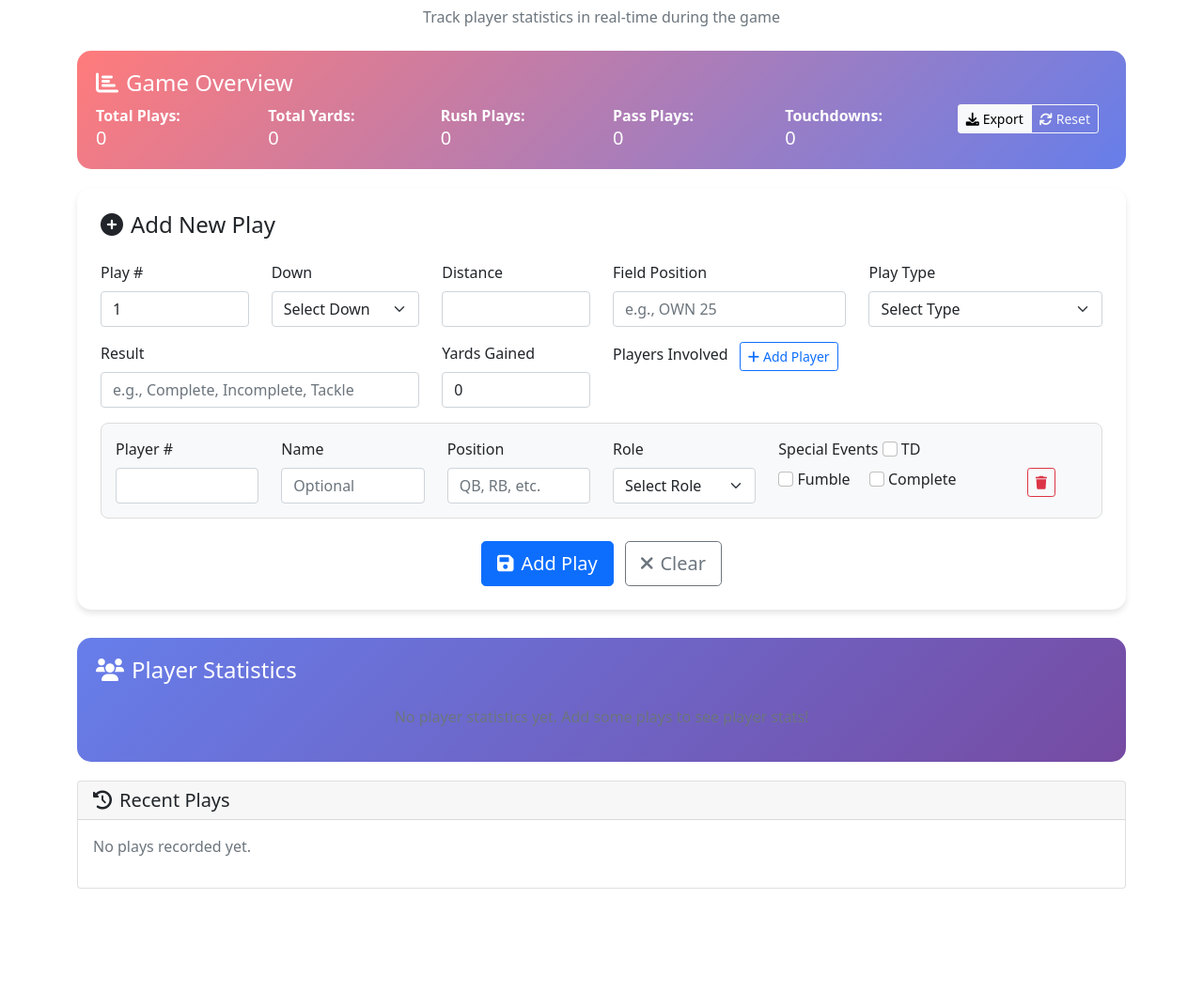
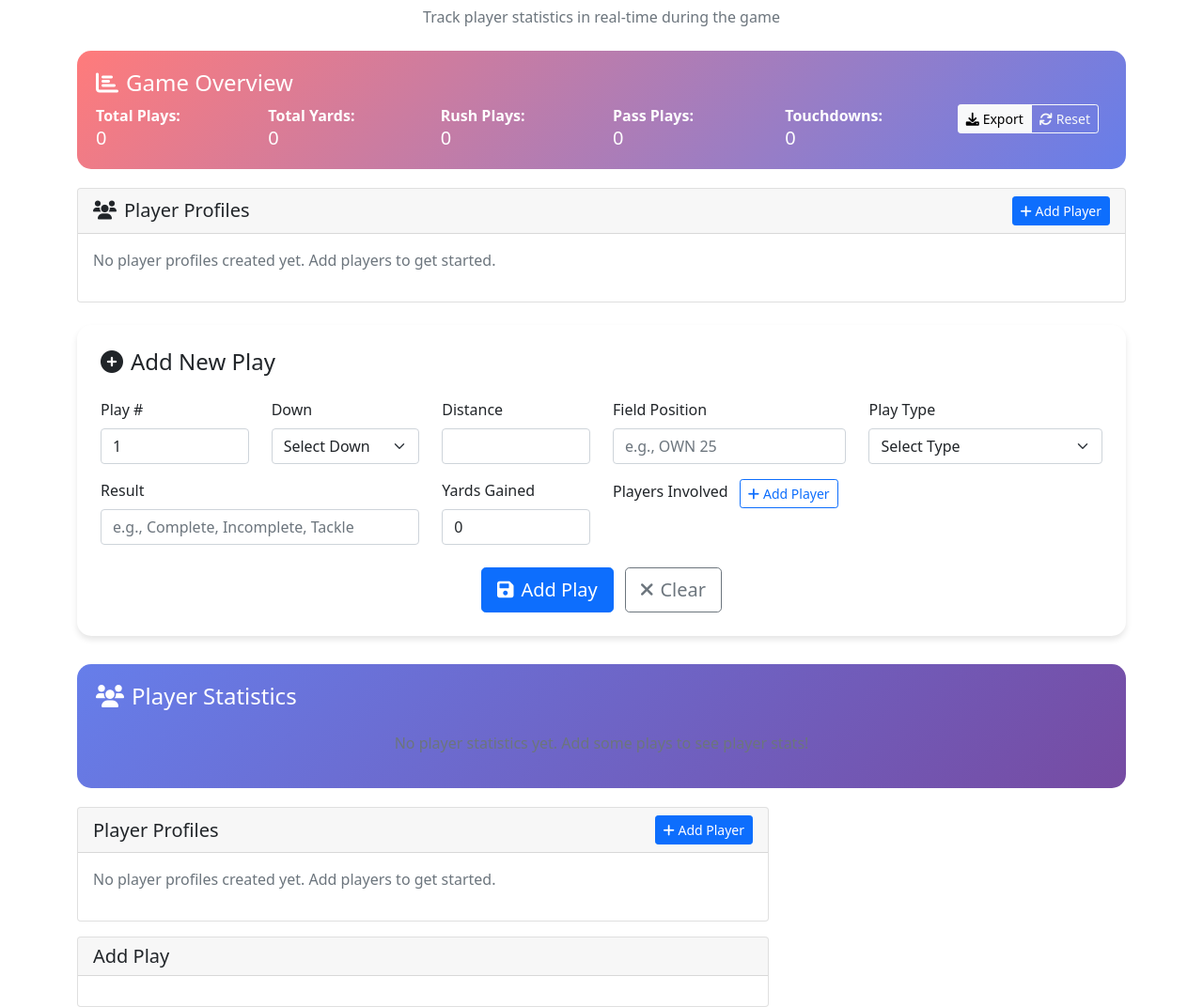
Before and after one commit to bhoy33/hoy-sports-data, a Flask app: page /analytics/box-stats in a window 1280 px wide. Shown: the part 146-1218 px from the top of the page at 94% size. Before the commit the page ends 1092 px from the top, so only its background shows below. Run offline with Flask 3, Linux system fonts and the light colour scheme; the visitor is signed in with stand-in values (Sample User, id 1); some libraries are stand-ins or nearby versions.

Commit message:
Implement player profile system for Box Stats Analytics - create/manage player profiles, select by position, streamlined in-game workflow

```diff
--- a/templates/box_stats.html
+++ b/templates/box_stats.html
@@ -125,6 +125,25 @@
             </div>
         </div>
 
+        <!-- Player Profiles Management -->
+        <div class="row mb-4">
+            <div class="col-12">
+                <div class="card">
+                    <div class="card-header d-flex justify-content-between align-items-center">
+                        <h5 class="mb-0"><i class="fas fa-users me-2"></i>Player Profiles</h5>
+                        <button type="button" class="btn btn-primary btn-sm" onclick="showAddPlayerModal()">
+                            <i class="fas fa-plus"></i> Add Player
+                        </button>
+                    </div>
+                    <div class="card-body">
+                        <div id="playerProfilesContainer">
+                            <p class="text-muted">No player profiles created yet. Add players to get started.</p>
+                        </div>
+                    </div>
+                </div>
+            </div>
+        </div>
+
         <!-- Play Entry Form -->
         <div class="row">
             <div class="col-12">
@@ -209,11 +228,6 @@
                             </div>
                         </div>
 
-                        <!-- Dynamic Player Inputs -->
-                        <div id="playersContainer" class="mt-3">
-                            <!-- Player input groups will be added here -->
-                        </div>
-
                         <div class="row mt-4">
                             <div class="col-12 text-center">
                                 <button type="submit" class="btn btn-primary btn-lg">
@@ -245,25 +259,72 @@
 
         <!-- Recent Plays -->
         <div class="row">
-            <div class="col-12">
+            <div class="col-md-8">
+                <!-- Player Profiles Management -->
+                <div class="card mb-3">
+                    <div class="card-header d-flex justify-content-between align-items-center">
+                        <h5 class="mb-0">Player Profiles</h5>
+                        <button type="button" class="btn btn-primary btn-sm" onclick="showAddPlayerModal()">
+                            <i class="fas fa-plus"></i> Add Player
+                        </button>
+                    </div>
+                    <div class="card-body">
+                        <div id="playerProfilesContainer">
+                            <p class="text-muted">No player profiles created yet. Add players to get started.</p>
+                        </div>
+                    </div>
+                </div>
+
                 <div class="card">
                     <div class="card-header">
-                        <h5 class="mb-0">
-                            <i class="fas fa-history me-2"></i>Recent Plays
-                        </h5>
+                        <h5 class="mb-0">Add Play</h5>
                     </div>
                     <div class="card-body">
-                        <div id="recentPlaysContainer">
-                            <p class="text-muted">No plays recorded yet.</p>
+                        <form id="playForm">
+    </div>
+
+    <!-- Add Player Modal -->
+    <div class="modal fade" id="addPlayerModal" tabindex="-1">
+        <div class="modal-dialog">
+            <div class="modal-content">
+                <div class="modal-header">
+                    <h5 class="modal-title">Add Player Profile</h5>
+                    <button type="button" class="btn-close" data-bs-dismiss="modal"></button>
+                </div>
+                <div class="modal-body">
+                    <form id="addPlayerForm">
+                        <div class="mb-3">
+                            <label for="playerNumber" class="form-label">Jersey Number *</label>
+                            <input type="number" class="form-control" id="playerNumber" min="0" max="99" required>
                         </div>
-                    </div>
+                        <div class="mb-3">
+                            <label for="playerName" class="form-label">Player Name *</label>
+                            <input type="text" class="form-control" id="playerName" required>
+                        </div>
+                        <div class="mb-3">
+                            <label for="playerPosition" class="form-label">Position *</label>
+                            <select class="form-select" id="playerPosition" required>
+                                <option value="">Select Position</option>
+                                <option value="QB">QB - Quarterback</option>
+                                <option value="RB">RB - Running Back</option>
+                                <option value="WR">WR - Wide Receiver</option>
+                                <option value="TE">TE - Tight End</option>
+                                <option value="OL">OL - Offensive Line</option>
+                                <option value="K">K - Kicker</option>
+                            </select>
+                        </div>
+                    </form>
+                </div>
+                <div class="modal-footer">
+                    <button type="button" class="btn btn-secondary" data-bs-dismiss="modal">Cancel</button>
+                    <button type="button" class="btn btn-primary" onclick="savePlayerProfile()">Save Player</button>
                 </div>
             </div>
         </div>
     </div>
 
     <!-- Loading Spinner -->
-    <div id="loadingSpinner" class="d-none position-fixed top-50 start-50 translate-middle">
+    <div id="loadingSpinner" class="text-center d-none">
         <div class="spinner-border text-primary" role="status">
             <span class="visually-hidden">Loading...</span>
         </div>
@@ -276,13 +337,16 @@
 
     <script src="https://cdn.jsdelivr.net/npm/bootstrap@5.1.3/dist/js/bootstrap.bundle.min.js"></script>
     <script>
+        let currentPlayNumber = 1;
         let playerInputCount = 0;
-        let currentPlayNumber = 1;
+        let playerProfiles = {};
+        let selectedPlayersForPlay = [];
 
-        // Initialize page
+        // Initialize on page load
         document.addEventListener('DOMContentLoaded', function() {
+            updatePlayNumber();
             loadStats();
-            updatePlayNumber();
+            loadPlayerProfiles();
         });
 
         // Add player input group
@@ -364,35 +428,30 @@
             addPlay();
         });
 
-        // Get players data from form
-        function getPlayersData() {
-            const players = [];
-            const playerGroups = document.querySelectorAll('.player-input-group');
-
-            playerGroups.forEach(group => {
-                const number = group.querySelector('.player-number').value;
-                if (number) {
-                    players.push({
-                        number: parseInt(number),
-                        name: group.querySelector('.player-name').value,
-                        position: group.querySelector('.player-position').value,
-                        role: group.querySelector('.player-role').value,
-                        touchdown: group.querySelector('.player-touchdown').checked,
-                        fumble: group.querySelector('.player-fumble').checked,
-                        completion: group.querySelector('.player-completion').checked
-                    });
-                }
-            });
-
-            return players;
+        // Collect player data from selected players
+        function collectPlayerData() {
+            return selectedPlayersForPlay.map(player => ({
+                number: player.number,
+                name: player.name,
+                position: player.position,
+                role: player.role,
+                touchdown: player.touchdown,
+                fumble: player.fumble,
+                completion: player.completion
+            }));
         }
 
-        // Clear form
+        // Clear form after submission
         function clearForm() {
             document.getElementById('playForm').reset();
-            document.getElementById('playersContainer').innerHTML = '';
-            playerInputCount = 0;
+            selectedPlayersForPlay = [];
+            updateSelectedPlayersDisplay();
             updatePlayNumber();
+
+            // Reset position filter
+            document.getElementById('positionFilter').value = '';
+            document.getElementById('playerSelect').innerHTML = '<option value="">Select a position first</option>';
+            document.getElementById('playerSelect').disabled = true;
         }
 
         // Load and display stats
```
